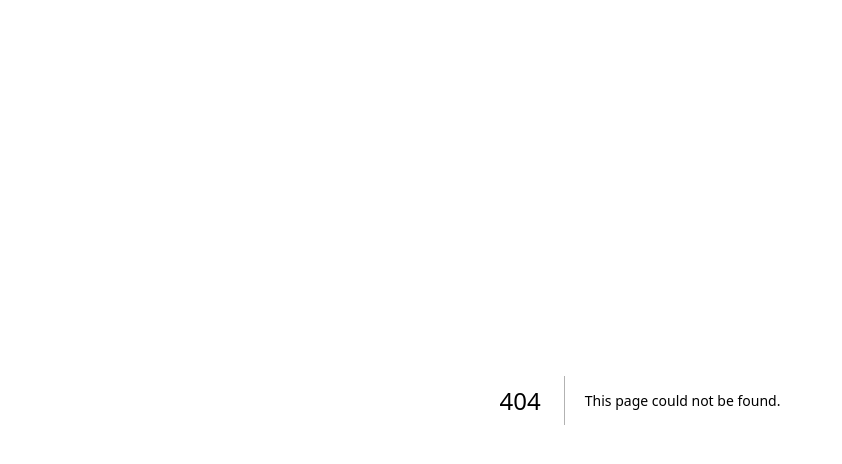
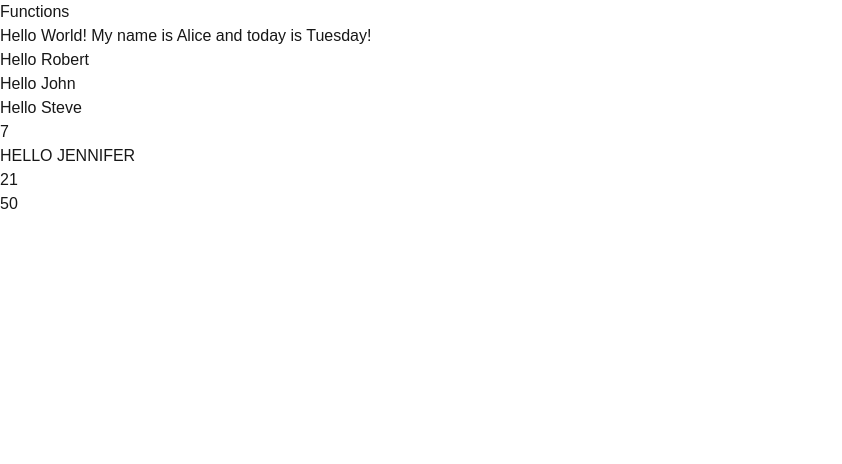
Before and after one commit to SAIT-FA2025/fa2025cprg306eclassexamples, a Next.js app: page /week-4/functions in a window 1280 px wide. Before the commit this address had no page. Shown: the top 464 px of the page, without its empty margins (0-842 px from the left). Built offline with nearby package versions, Linux system fonts and the light colour scheme.

Commit message:
Week 4 Examples

```diff
--- a/app/page.js
+++ b/app/page.js
@@ -1,6 +1,9 @@
 import Link from "next/link";
 import MyFirstComponent from "./_components/my-first-component";
 export default function Home() {
+
+  let linkStyles = "text-cyan-600 underline hover:text-cyan-300";
+
   return (
     <main>
       <h1 className="text-3xl">CPRG306 Class Examples</h1>
@@ -9,18 +12,28 @@ export default function Home() {
       <h2>Class Example Links</h2>
       <ul>
         <li>
-          <Link className="text-cyan-600 underline hover:text-cyan-300" href="./week-2/">
+          <Link className={linkStyles} href="./week-2/">
             Week 2 - Introduction to React
           </Link>
         </li>
         <li>
-          <Link className="text-cyan-600 underline hover:text-cyan-300" href="./week-3/objects">
+          <Link className={linkStyles} href="./week-3/objects">
             Week 3 - Objects
           </Link>
         </li>
         <li>
-          <Link className="text-cyan-600 underline hover:text-cyan-300" href="./week-3/props">
+          <Link className={linkStyles} href="./week-3/props">
             Week 3 - Props
+          </Link>
+        </li>
+        <li>
+          <Link className={linkStyles} href="./week-4/functions">
+            Week 4 - Functions
+          </Link>
+        </li>
+        <li>
+          <Link className={linkStyles} href="./week-4/counter">
+            Week 4 - Counter
           </Link>
         </li>
       </ul>
--- /dev/null
+++ b/app/week-4/counter/page.js
@@ -0,0 +1,41 @@
+"use client";
+
+import { useState } from "react";
+
+export default function CounterPage() {
+
+    const [count, setCount] = useState(0);
+
+    // never call a setter directly in the component / page!
+    // setCount(count + 1); // this creates an infinite loop
+
+    const increment = () => {
+        if (count < 10) {
+            setCount(count + 1);
+        }
+        // if (count == 10) {
+        //     setCount(0);
+        // }
+        // count = count + 1 // Do not modify the state variable directly!
+    }
+
+    const reset = () => setCount(0);
+
+    let buttonStyles = "bg-green-700 hover:bg-green-500 active:bg-amber-700 text-white rounded p-2 cursor-pointer transition-colors"
+    if (count >= 10) {
+        buttonStyles = "text-gray-300 rounded p-2 bg-gray-500";
+    }
+
+    return (
+        <main className="p-4">
+            <h1 className="text-3xl mb-4">Simple Counter</h1>
+            <p className="bg-blue-300 p-6 mb-4">Current Count: {count}</p>
+            <button onClick={increment} className={buttonStyles}>Increment Counter</button>
+            <button
+                onClick={reset}
+                className="bg-red-700 hover:bg-red-500 text-white rounded p-2 ml-4 cursor-pointer transition-colors">
+                Reset Counter
+            </button>
+        </main>
+    );
+}
--- /dev/null
+++ b/app/week-4/functions/page.js
@@ -0,0 +1,48 @@
+
+
+export default function FunctionPage(){
+
+    // Basic Function
+    function helloWorld(username, dayOfWeek){
+        return "Hello World! My name is " + username + " and today is " + dayOfWeek + "!";
+    }
+    // Expression Function
+    let helloWorld2 = function (username){
+        return "Hello " + username;
+    }
+    // Arrow Function
+    const helloWorld3 = (username) => {
+        return "Hello " + username;
+    }
+    const helloWorld4 = (username) => "Hello " + username;
+    const helloMath = (a,b) => a+b;
+
+    // Higher Order Functions
+    // Function that accepts a function as an argument
+    const louder = (textOutputFunc, uName) => {
+        // i should have some validation here!
+        let thisText = textOutputFunc(uName);
+        return thisText.toUpperCase();
+    }
+    // Function that returns a function
+    const multiplyBy = (factor) => {
+        return (number) => factor * number;
+    }
+
+    const multiplyByThree = multiplyBy(3);
+    const multiplyByTen = multiplyBy(10);
+
+    return(
+        <main>
+            <h1>Functions</h1>
+            <p>{helloWorld("Alice", "Tuesday")}</p>
+            <p>{helloWorld2("Robert")}</p>
+            <p>{helloWorld3("John")}</p>
+            <p>{helloWorld4("Steve")}</p>
+            <p>{helloMath(3,4)}</p>
+            <p>{louder(helloWorld2, "Jennifer")}</p>
+            <p>{multiplyByThree(7)}</p>
+            <p>{multiplyByTen(5)}</p>
+        </main>
+    );
+}
```
